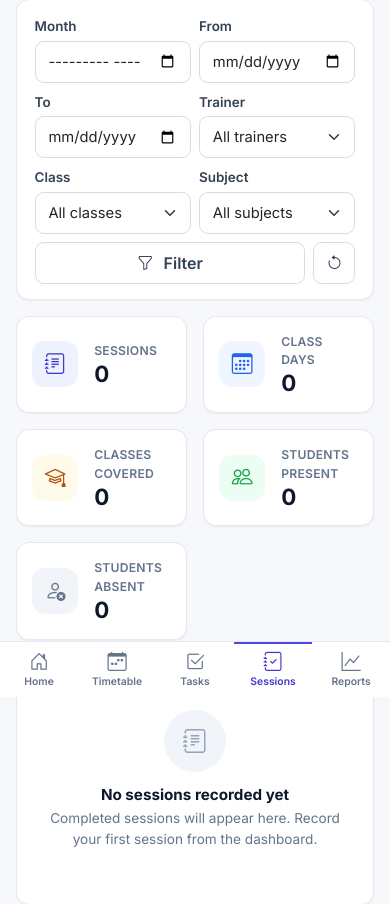
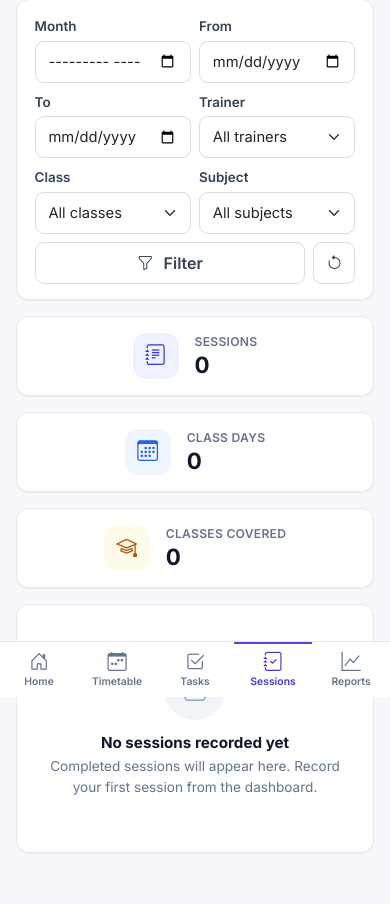
Before and after one commit to jaybapu02/OneFuture, a Django app: page /sessions/ in a window 390 px wide. Shown: the part 147-1051 px from the top of the page. After the commit the page ends 1001 px from the top, so only its background shows below. Run offline with Django 5.2, Linux system fonts and the light colour scheme; the visitor is signed in with stand-in values (Sample User, id 1); data that the repository does not hold is empty.

Commit message:
Remove present/absent KPI cards and balance sessions page stats

```diff
--- a/templates/sessions/session_list.html
+++ b/templates/sessions/session_list.html
@@ -65,43 +65,27 @@
   </form>
 
   <div class="row g-3 mb-3">
-    <div class="col-6 col-lg-2">
+    <div class="col-12 col-sm-4">
       <div class="card stat-card h-100">
-        <div class="card-body d-flex align-items-center gap-3 py-3">
+        <div class="card-body d-flex align-items-center gap-3 py-3 justify-content-center justify-content-sm-start">
           <span class="stat-icon" style="background:var(--brand-soft);color:var(--brand-dark);"><i class="bi bi-journal-text"></i></span>
           <div><div class="stat-label">Sessions</div><div class="stat-value">{{ summary.total_sessions }}</div></div>
         </div>
       </div>
     </div>
-    <div class="col-6 col-lg-2">
+    <div class="col-12 col-sm-4">
       <div class="card stat-card h-100">
-        <div class="card-body d-flex align-items-center gap-3 py-3">
+        <div class="card-body d-flex align-items-center gap-3 py-3 justify-content-center justify-content-sm-start">
           <span class="stat-icon" style="background:var(--info-soft);color:var(--info);"><i class="bi bi-calendar3"></i></span>
           <div><div class="stat-label">Class Days</div><div class="stat-value">{{ summary.working_days }}</div></div>
         </div>
       </div>
     </div>
-    <div class="col-6 col-lg-2">
+    <div class="col-12 col-sm-4">
       <div class="card stat-card h-100">
-        <div class="card-body d-flex align-items-center gap-3 py-3">
+        <div class="card-body d-flex align-items-center gap-3 py-3 justify-content-center justify-content-sm-start">
           <span class="stat-icon" style="background:var(--warning-soft);color:var(--warning);"><i class="bi bi-mortarboard"></i></span>
           <div><div class="stat-label">Classes Covered</div><div class="stat-value">{{ summary.classes_covered }}</div></div>
-        </div>
-      </div>
-    </div>
-    <div class="col-6 col-lg-3">
-      <div class="card stat-card h-100">
-        <div class="card-body d-flex align-items-center gap-3 py-3">
-          <span class="stat-icon" style="background:var(--success-soft);color:var(--success);"><i class="bi bi-people"></i></span>
-          <div><div class="stat-label">Students Present</div><div class="stat-value">{{ summary.students_present }}</div></div>
-        </div>
-      </div>
-    </div>
-    <div class="col-6 col-lg-3">
-      <div class="card stat-card h-100">
-        <div class="card-body d-flex align-items-center gap-3 py-3">
-          <span class="stat-icon" style="background:#f1f5f9;color:#64748b;"><i class="bi bi-person-x"></i></span>
-          <div><div class="stat-label">Students Absent</div><div class="stat-value">{{ summary.students_absent }}</div></div>
         </div>
       </div>
     </div>
```
